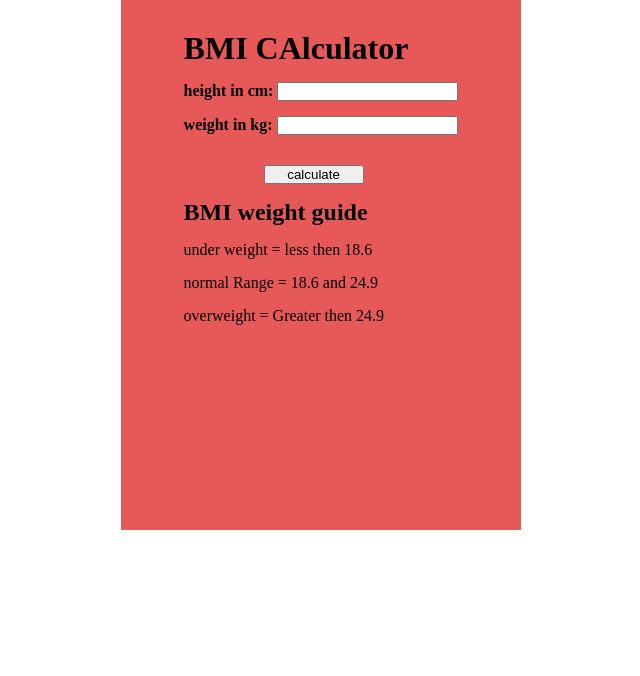
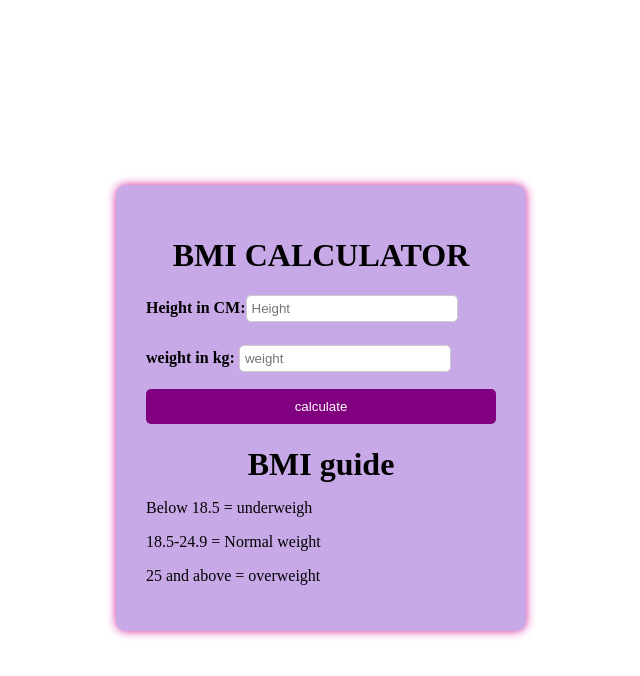
Before and after one commit to AyeshaAnwar2/BMI-calculator, a plain HTML site: page index.htm in a window 1280 px wide. Shown: the whole page, without its empty margins (319-959 px from the left). Drawn offline with Linux system fonts and the light colour scheme.

Commit message:
css complete

```diff
--- a/index.css
+++ b/index.css
@@ -1,38 +1,44 @@
-*{
-    margin: 0px;
-    padding: 0px;
+.container{
+    display: flex;
+    align-items: center;
+    justify-content: center;
+    height: 100vh;
+    width: 100%;
+
+}
+.my-form {
+  background: rgb(200, 169, 231);
+  padding: 30px;
+  border-radius: 10px;
+  box-shadow: 0 0 10px rgba(210, 10, 147, 0.893);
+  width: 350px;
 }
 
-#myform{
-    background-color: rgb(231, 89, 89);
-     width: 400px;
-    height: 500px;
-    padding-top: 30px;
-    place-self: center;
+.my-form h1 {
+  margin-bottom: 5px;
+  text-align: center;
 }
 
-#container{
-     place-self: center;
+.my-form h4 {
+  margin-bottom: 5px;
 }
 
-#input{
-    margin-top: 20px;
+.my-form input,
+.my-form textarea {
+    width: 200px;
+  margin-bottom: 2px;
+  padding: 5px;
+  border: 1px solid #ccc;
+  border-radius: 5px;
 }
 
-h4{
-    margin-top: 15px;
+.my-form button {
+  width: 100%;
+  padding: 10px;
+  margin-top: 10px;
+  background-color: purple;
+  color: white;
+  border: none;
+  border-radius: 5px;
+  cursor: pointer;
 }
-
-h2{
-    margin-top: 15px;
-}
-
-p{
-    margin-top: 15px;
-}
-
-button{
-    margin-top: 30px;
-    margin-left: 80px;
-    width: 100px;
-}
--- a/index.htm
+++ b/index.htm
@@ -1,26 +1,29 @@
 <!DOCTYPE html>
 <html lang="en">
 <head>
-    <meta charset="UTF-8">
-    <meta name="viewport" content="width=device-width, initial-scale=1.0">
     <title>Document</title>
     <link rel="stylesheet" href="index.css">
 </head>
+
 <body>
-  <form action="" id="myform">
-    <div id="container">
+  <div class="container">
+    <form class="my-form">
+      <h1>BMI CALCULATOR</h1>
+         <h4> Height in CM:<input type="number" placeholder="Height" required></h4>
+        <h4> weight in kg: <input type="number" placeholder="weight" required> </h4>
 
-        <h1>BMI CAlculator</h1>
-        <h4>height in cm:  <input id="heigt" type="text"></h4>
-         <h4>weight in kg:  <input id="weight" type="text"></h4>
-         <button>calculate</button>
+        <div id="result"></div>
+        <button type="submit">calculate</button>
 
-         <h2>BMI weight guide</h2>
-         <p>under weight = less then 18.6</p>
-         <p>normal Range = 18.6 and 24.9</p>
-         <p>overweight = Greater then 24.9</p>
-     </div>
+       <div id="content"><h1> BMI guide </h1>
+          <p>Below 18.5 = underweigh </p>
+          <p> 18.5-24.9 = Normal weight</p>
+          <p> 25 and above = overweight</p>
+       </div>
+
     </form>
+  </div>
     <script src="index.js"></script>
 </body>
+
 </html>
```
